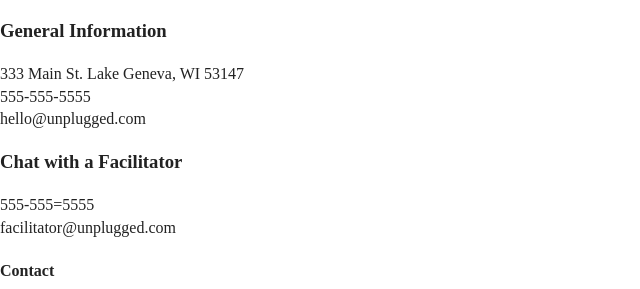
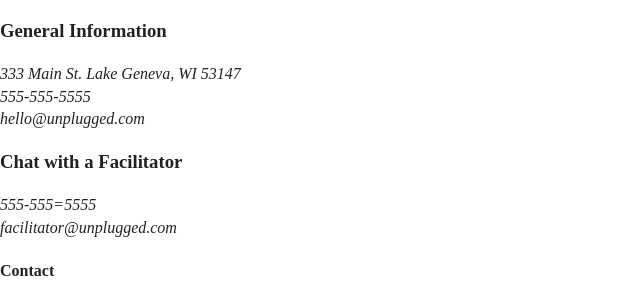
Before and after one commit to bristaro/boilerplate-website, a website: page about/index.html in a window 1280 px wide. Shown: the part 286-575 px from the top of the page, 0-640 px from the left. Drawn offline with Linux system fonts and the light colour scheme.

Commit message:
added address tags to contact content

```diff
--- a/about/index.html
+++ b/about/index.html
@@ -60,15 +60,19 @@
           <article>
             <div>
               <h3>General Information</h3>
+              <address>
                 <P>
                   333 Main St. Lake Geneva, WI 53147 <br> 555-555-5555 <br>hello@unplugged.com
                 </P>
+              </address>
             </div>
           </article>
           <article>
             <div>
               <h3>Chat with a Facilitator</h3>
-              <p>555-555=5555 <br>facilitator@unplugged.com</p>
+              <address>
+                <p>555-555=5555 <br>facilitator@unplugged.com</p>
+              </address>
             </div>
           </article>
       </div>
```
